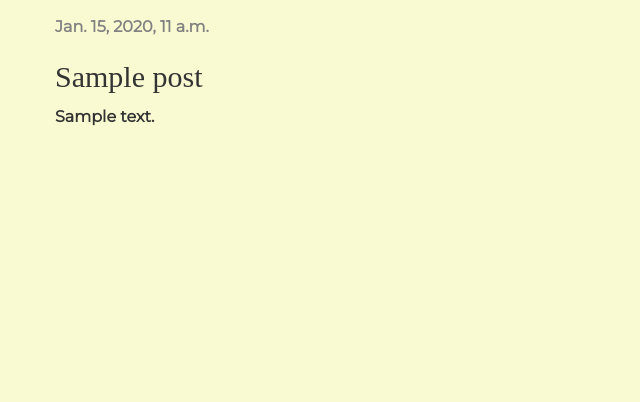
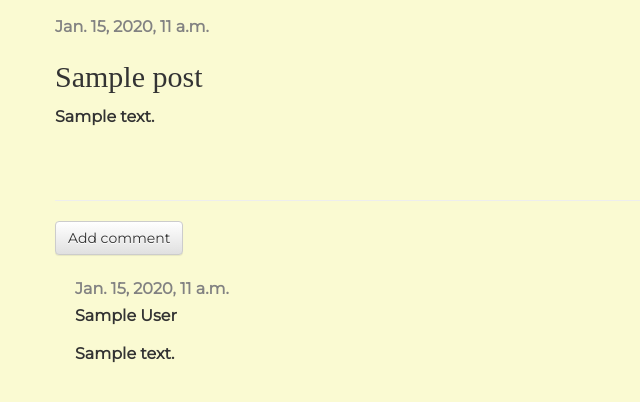
Before and after one commit to Victoria-Hodder/my-first-blog, a Django app: page /post/1/ in a window 1280 px wide. Shown: the part 254-656 px from the top of the page, without its empty margins (0-640 px from the left). Run offline with Django 3.2, Linux system fonts and the light colour scheme; tables that the repository leaves empty hold one stand-in row (values such as "Sample post"); some libraries are stand-ins or nearby versions; some web fonts are replaced.

Commit message:
added comments feature (including new model) into blog app

```diff
--- a/blog/admin.py
+++ b/blog/admin.py
@@ -1,4 +1,5 @@
 from django.contrib import admin
-from .models import Post
+from .models import Post, Comment
 
 admin.site.register(Post)
+admin.site.register(Comment)
--- a/blog/models.py
+++ b/blog/models.py
@@ -15,3 +15,20 @@ class Post(models.Model):
 
     def __str__(self):
         return self.title
+
+    def approved_comments(self):
+        return self.comments.filter(approved_comment=True)
+
+class Comment(models.Model):
+    post = models.ForeignKey('blog.Post', on_delete=models.CASCADE, related_name='comments')
+    author = models.CharField(max_length=200)
+    text = models.TextField()
+    created_date = models.DateTimeField(default=timezone.now)
+    approved_comment = models.BooleanField(default=False)
+
+    def approve(self):
+        self.approved_comment = True
+        self.save()
+
+    def __str__(self):
+        return self.text
--- a/blog/static/css/blog.css
+++ b/blog/static/css/blog.css
@@ -68,3 +68,7 @@ h1, h2, h3, h4 {
 .navbar-nav {
     text-align: justify;
 }
+
+.comment {
+    margin: 20px 0px 20px 20px;
+}
--- a/blog/templates/blog/post_detail.html
+++ b/blog/templates/blog/post_detail.html
@@ -16,4 +16,21 @@
         <h2>{{ post.title }}</h2>
         <p>{{ post.text|linebreaksbr }}</p>
     </div>
+
+    <hr>
+    <a class="btn btn-default" href="{% url 'add_comment_to_post' pk=post.pk %}">Add comment</a>
+    {% for comment in post.comments.all %}
+        <div class="comment">
+            <div class="date">{{ comment.created_date }}
+                {% if not comment.approved_comment %}
+                    <a class="btn btn-default" href="{% url 'comment_remove' pk=comment.pk %}"><span class="glyphicon glyphicon-remove"></span></a>
+                    <a class="btn btn-default" href="{% url 'comment_approve' pk=comment.pk %}"><span class="glyphicon glyphicon-ok"></span></a>
+                {% endif %}
+            </div>
+            <strong>{{ comment.author }}</strong>
+            <p>{{ comment.text|linebreaks }}</p>
+        </div>
+    {% empty %}
+        <p>No comments here yet :(</p>
+    {% endfor %}
 {% endblock %}
--- a/blog/templates/blog/post_list.html
+++ b/blog/templates/blog/post_list.html
@@ -8,6 +8,7 @@
             </div>
             <h2><a href="{% url 'post_detail' pk=post.pk %}">{{ post.title }}</a></h2>
             <p>{{ post.text|linebreaksbr }}</p>
+            <a href="{% url 'post_detail' pk=post.pk %}">Comments: {{ post.approved_comments.count }}</a>
         </div>
     {% endfor %}
 {% endblock %}
--- a/blog/urls.py
+++ b/blog/urls.py
@@ -9,4 +9,7 @@ urlpatterns = [
     path('drafts/', views.post_draft_list, name='post_draft_list'),
     path('post/<pk>/publish/', views.post_publish, name='post_publish'),
     path('post/<pk>/remove/', views.post_remove, name='post_remove'),
+    path('post/<int:pk>/comment/', views.add_comment_to_post, name='add_comment_to_post'),
+    path('comment/<int:pk>/approve/', views.comment_approve, name='comment_approve'),
+    path('comment/<int:pk>/remove/', views.comment_remove, name='comment_remove'),
 ]
--- a/blog/views.py
+++ b/blog/views.py
@@ -2,8 +2,8 @@ from django.shortcuts import render, get_object_or_404, redirect
 from django.contrib.auth.decorators import login_required
 from django.utils import timezone
 
-from .models import Post
-from .forms import PostForm
+from .models import Post, Comment
+from .forms import PostForm, CommentForm
 
 
 def post_list(request):
@@ -57,3 +57,29 @@ def post_remove(request, pk):
     post = get_object_or_404(Post, pk=pk)
     post.delete()
     return redirect('post_list')
+
+def add_comment_to_post(request, pk):
+    post = get_object_or_404(Post, pk=pk)
+    if request.method == "POST":
+        form = CommentForm(request.POST)
+        if form.is_valid():
+            comment = form.save(commit=False)
+            comment.post = post
+            comment.save()
+            return redirect('post_detail', pk=post.pk)
+    else:
+        form = CommentForm()
+    return render(request, 'blog/add_comment_to_post.html', {'form': form})
+
+
+@login_required
+def comment_approve(request, pk):
+    comment = get_object_or_404(Comment, pk=pk)
+    comment.approve()
+    return redirect('post_detail', pk=comment.post.pk)
+
+@login_required
+def comment_remove(request, pk):
+    comment = get_object_or_404(Comment, pk=pk)
+    comment.delete()
+    return redirect('post_detail', pk=comment.post.pk)
```
Also changed, not shown: blog/forms.py (+7 -1 lines), blog/templates/blog/add_comment_to_post.html (added, +9 -0 lines), blog/migrations/0003_comment.py (added).
